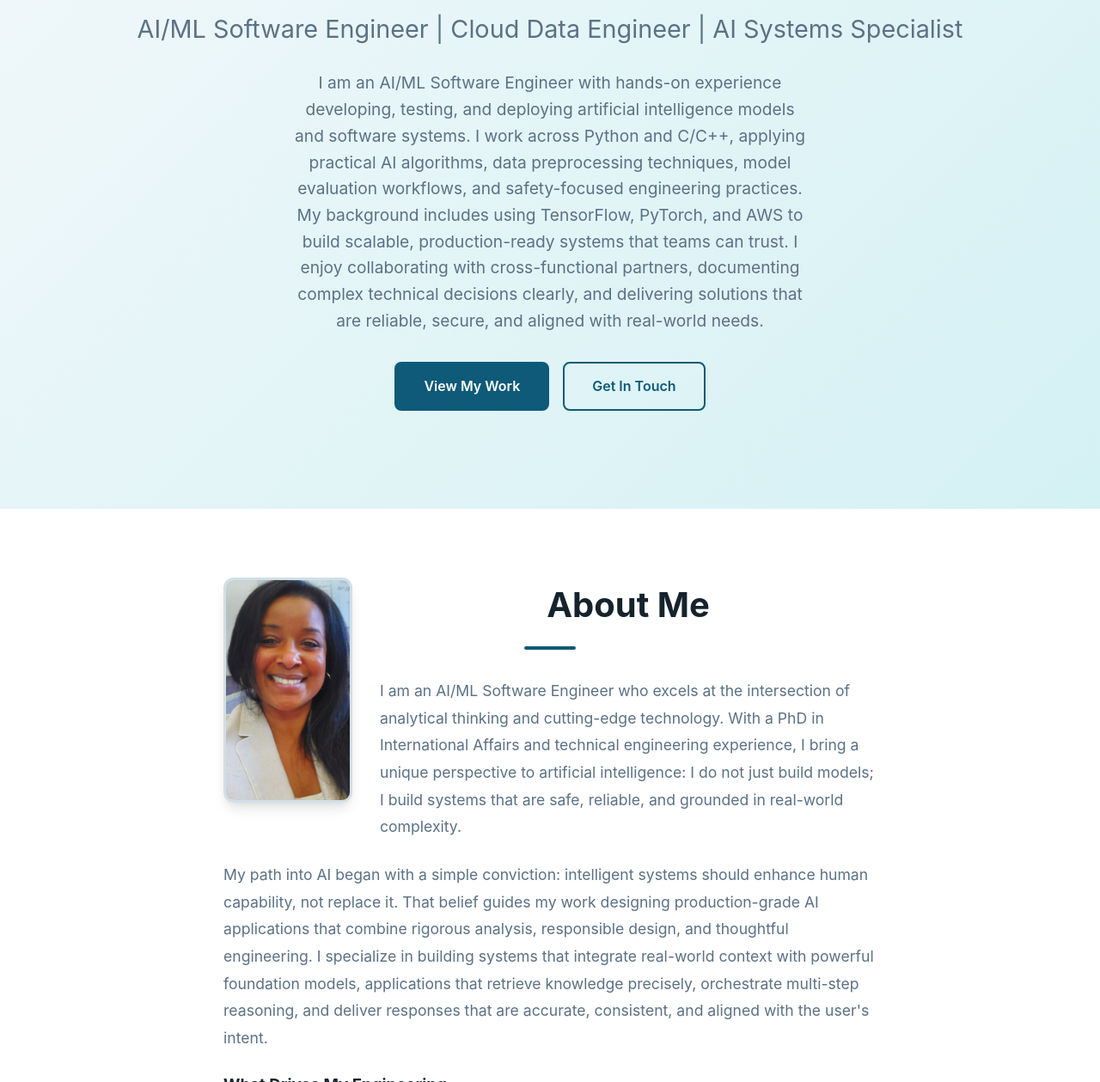
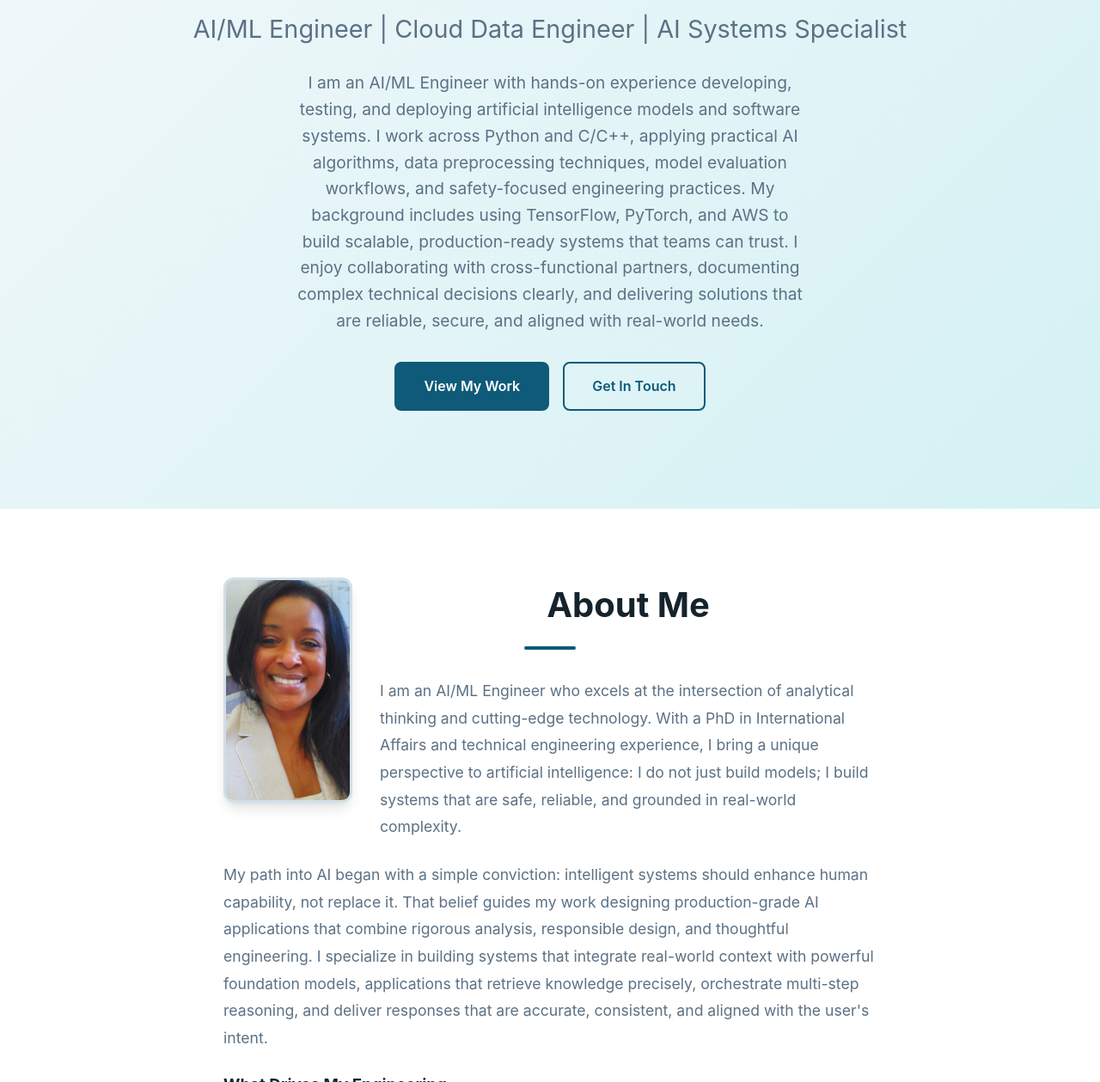
Before and after one commit to cd3331/portfolio-website, a plain HTML site: page index.html in a window 1280 px wide. Shown: the part 208-1467 px from the top of the page at 86% size. Drawn offline with Linux system fonts and the light colour scheme.

Commit message:
Remove 'Software' from title and descriptions
- Update hero subtitle: AI/ML Engineer (removed 'Software')
- Update hero description: AI/ML Engineer
- Update About Me section: AI/ML Engineer

🤖 Generated with [Claude Code](https://claude.com/claude-code)

Co-Authored-By: Claude <noreply@anthropic.com>

```diff
--- a/index.html
+++ b/index.html
@@ -26,9 +26,9 @@
         <div class="container">
             <div class="hero-content">
                 <h1 class="hero-title">Hi, I am <span class="highlight">Chandra Dunn</span></h1>
-                <p class="hero-subtitle">AI/ML Software Engineer | Cloud Data Engineer | AI Systems Specialist</p>
+                <p class="hero-subtitle">AI/ML Engineer | Cloud Data Engineer | AI Systems Specialist</p>
                 <p class="hero-description">
-                    I am an AI/ML Software Engineer with hands-on experience developing, testing, and deploying artificial intelligence models and software systems. I work across Python and C/C++, applying practical AI algorithms, data preprocessing techniques, model evaluation workflows, and safety-focused engineering practices. My background includes using TensorFlow, PyTorch, and AWS to build scalable, production-ready systems that teams can trust. I enjoy collaborating with cross-functional partners, documenting complex technical decisions clearly, and delivering solutions that are reliable, secure, and aligned with real-world needs.
+                    I am an AI/ML Engineer with hands-on experience developing, testing, and deploying artificial intelligence models and software systems. I work across Python and C/C++, applying practical AI algorithms, data preprocessing techniques, model evaluation workflows, and safety-focused engineering practices. My background includes using TensorFlow, PyTorch, and AWS to build scalable, production-ready systems that teams can trust. I enjoy collaborating with cross-functional partners, documenting complex technical decisions clearly, and delivering solutions that are reliable, secure, and aligned with real-world needs.
                 </p>
                 <div class="hero-buttons">
                     <a href="#projects" class="btn btn-primary">View My Work</a>
@@ -45,7 +45,7 @@
             <h2 class="section-title about-title">About Me</h2>
             <div class="about-content">
                     <p>
-                        I am an AI/ML Software Engineer who excels at the intersection of analytical thinking and cutting-edge technology. With a PhD in International Affairs and technical engineering experience, I bring a unique perspective to artificial intelligence: I do not just build models; I build systems that are safe, reliable, and grounded in real-world complexity.
+                        I am an AI/ML Engineer who excels at the intersection of analytical thinking and cutting-edge technology. With a PhD in International Affairs and technical engineering experience, I bring a unique perspective to artificial intelligence: I do not just build models; I build systems that are safe, reliable, and grounded in real-world complexity.
                     </p>
                     <p>
                         My path into AI began with a simple conviction: intelligent systems should enhance human capability, not replace it. That belief guides my work designing production-grade AI applications that combine rigorous analysis, responsible design, and thoughtful engineering. I specialize in building systems that integrate real-world context with powerful foundation models, applications that retrieve knowledge precisely, orchestrate multi-step reasoning, and deliver responses that are accurate, consistent, and aligned with the user's intent.
```
